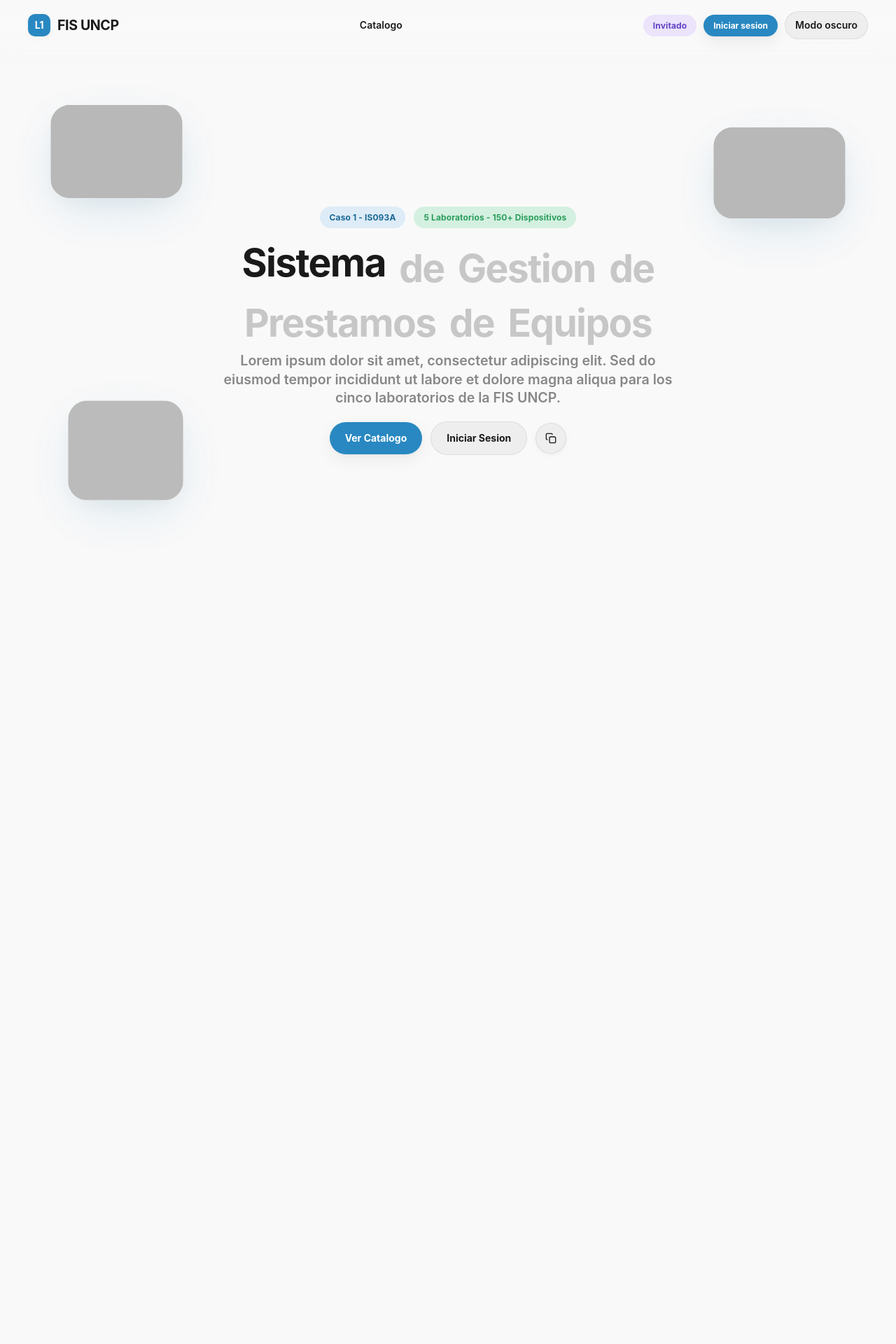
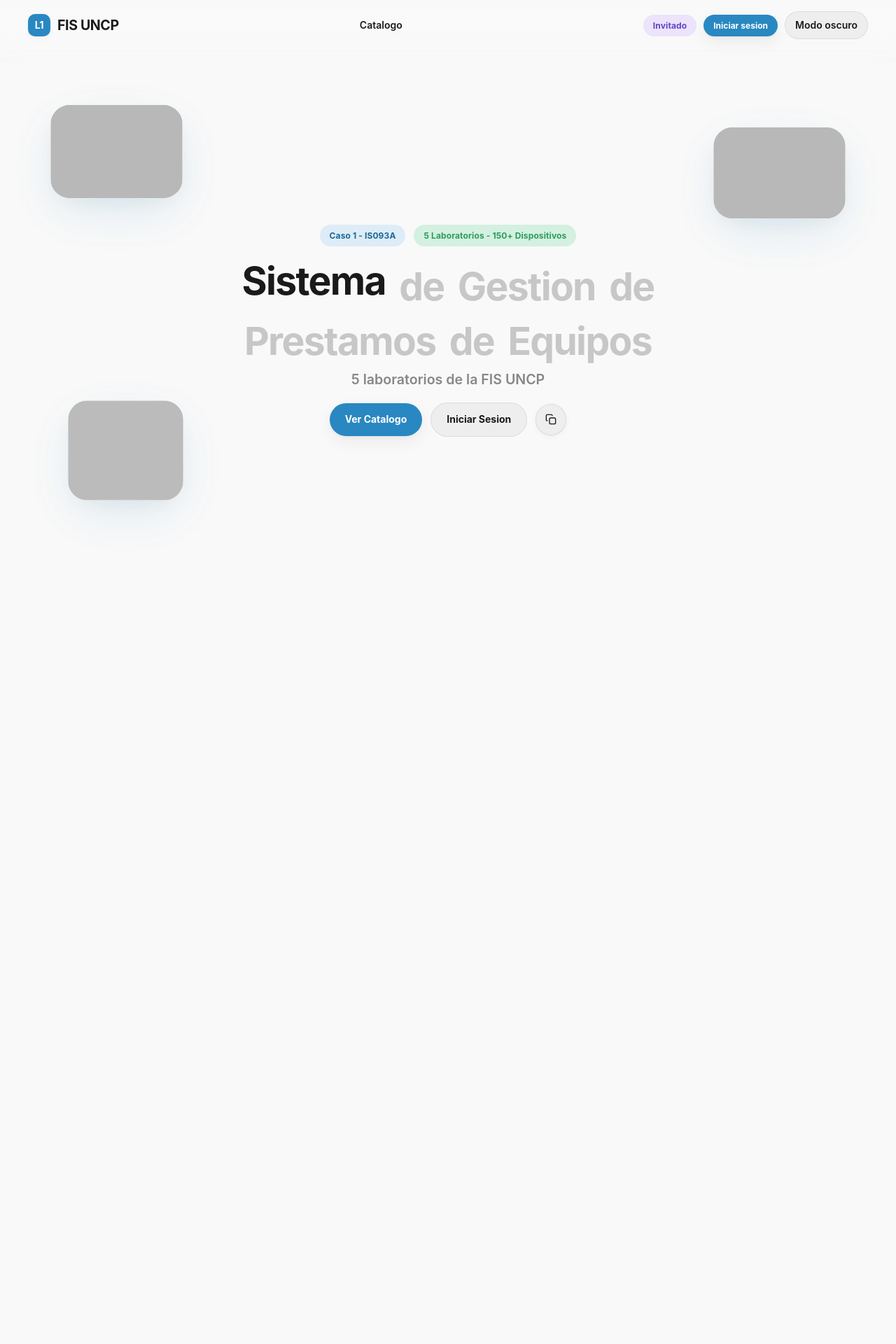
Before and after one commit to E5gar/GuiaPracticaGrupalSemana12, a Django app: page / in a window 1280 px wide. Shown: the top 1920 px of the page at 70% size. Run offline with Django 5.2, Linux system fonts and the light colour scheme; data that the repository does not hold is empty; some web fonts are replaced; grey boxes are pictures that could not be loaded.

Commit message:
actualizacion html

```diff
--- a/ejercicio-1/prestamos/templates/prestamos/catalogo.html
+++ b/ejercicio-1/prestamos/templates/prestamos/catalogo.html
@@ -26,7 +26,7 @@
         </h1>
 
         <p class="h4 text-muted hero-subtitle">
-          Lorem ipsum dolor sit amet, consectetur adipiscing elit. Sed do eiusmod tempor incididunt ut labore et dolore magna aliqua para los cinco laboratorios de la FIS UNCP.
+            5 laboratorios de la FIS UNCP
         </p>
 
         <div class="flex-wrap items-center justify-center">
```
